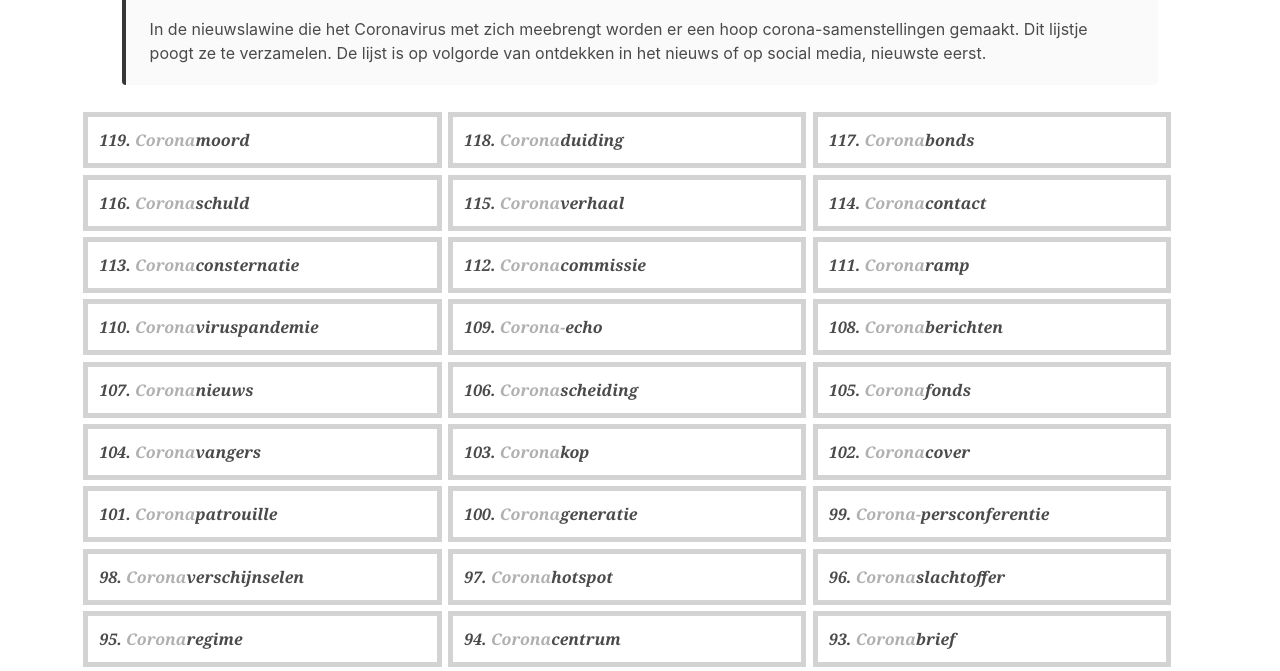
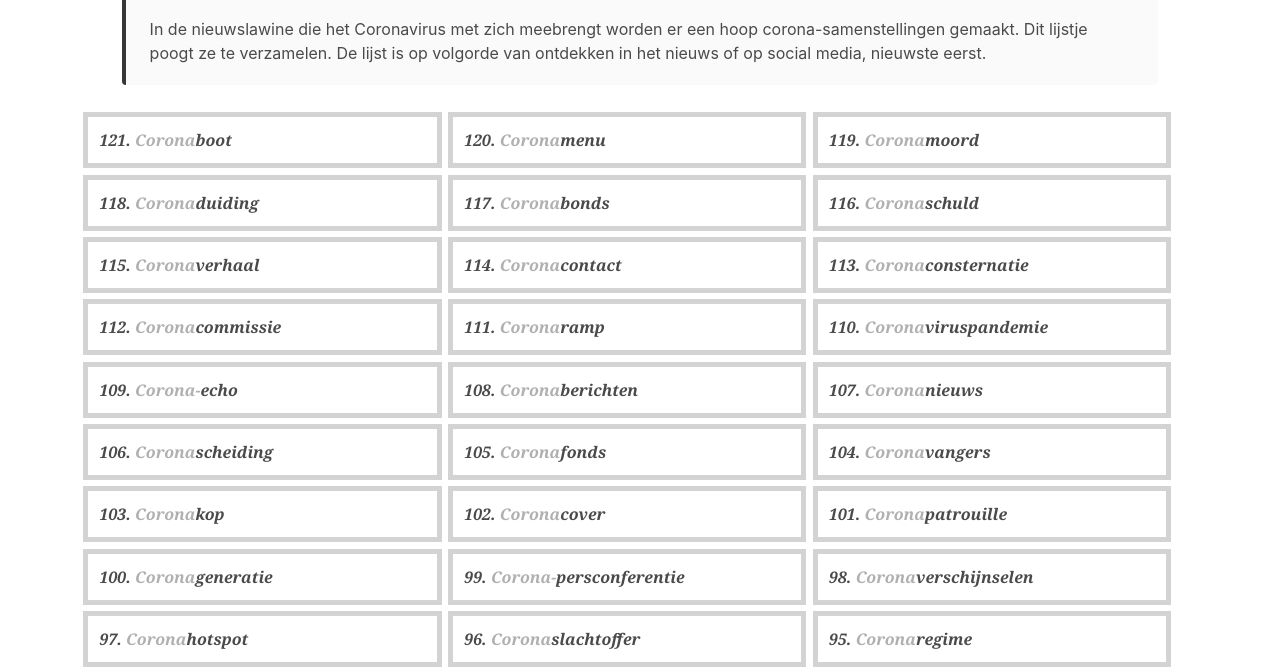
Before and after one commit to coronawoord/coronawoord.github.io, a plain HTML site: page index.html in a window 1280 px wide. Shown: the part 79-750 px from the top of the page. Drawn offline with Linux system fonts and the light colour scheme.

Commit message:
added words

```diff
--- a/index.html
+++ b/index.html
@@ -34,7 +34,7 @@
         margin: auto;
         margin-bottom: 2em;
         list-style-type:none;
-        counter-reset:item 120; /* <---------------- STARTING NUMBER OF LIST (+1!) ----------------------- */
+        counter-reset:item 122; /* <---------------- STARTING NUMBER OF LIST (+1!) ----------------------- */
     }
 
     ol > li {
@@ -114,6 +114,8 @@
             </div>
           </article>
             <ol class="words">
+              <li><span>Corona</span>boot</li>
+              <li><span>Corona</span>menu</li>
               <li><span>Corona</span>moord</li>
               <li><span>Corona</span>duiding</li>
               <li><span>Corona</span>bonds</li>
@@ -242,7 +244,7 @@
 <footer class="footer">
     <div class="content has-text-centered">
       <p>
-        <strong>Coronawoord.nl</strong> <i>is bijgewerkt op: 02-04-2020 16:45.</i>
+        <strong>Coronawoord.nl</strong> <i>is bijgewerkt op: 02-04-2020 18:21.</i>
       </p>
     </div>
   </footer>
```
